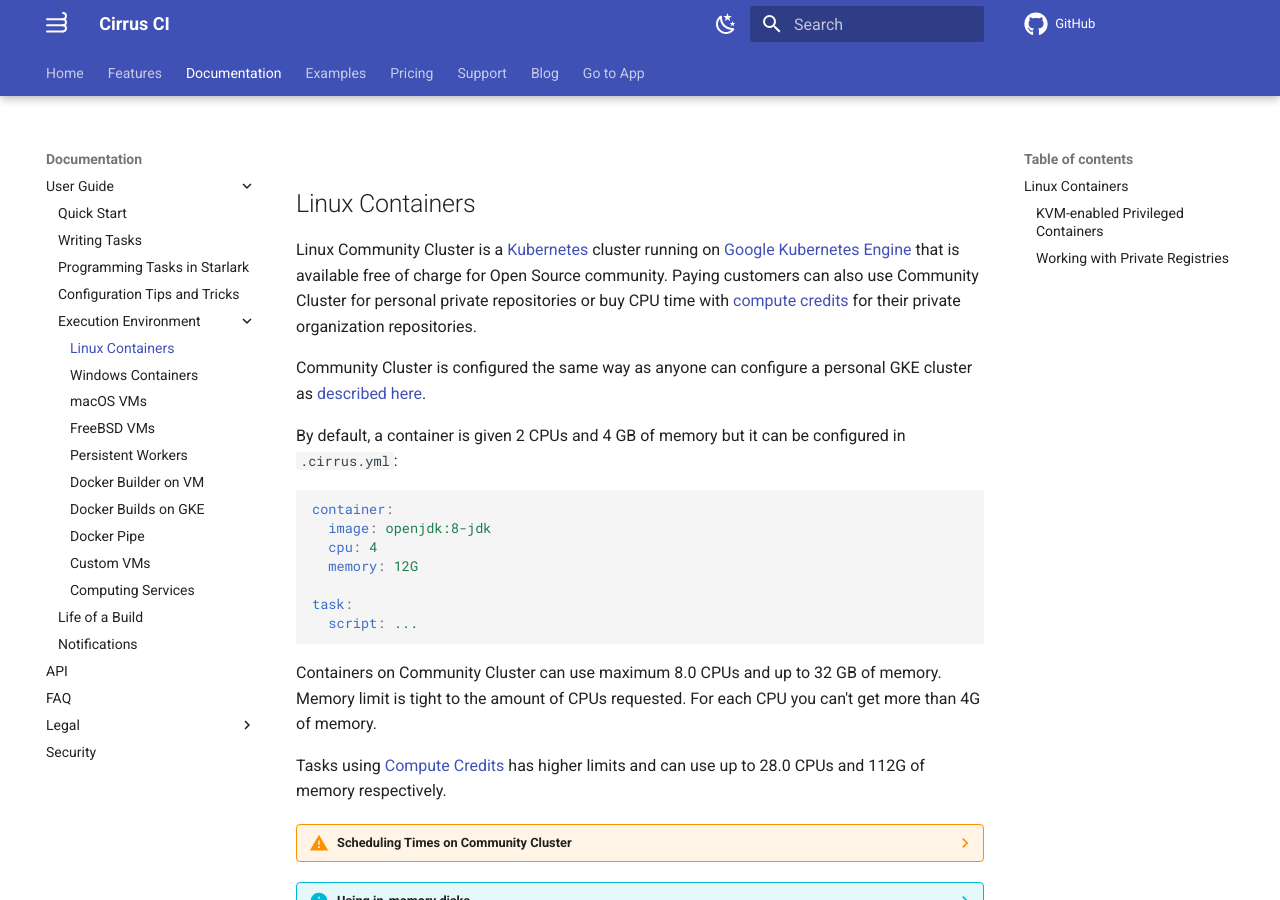
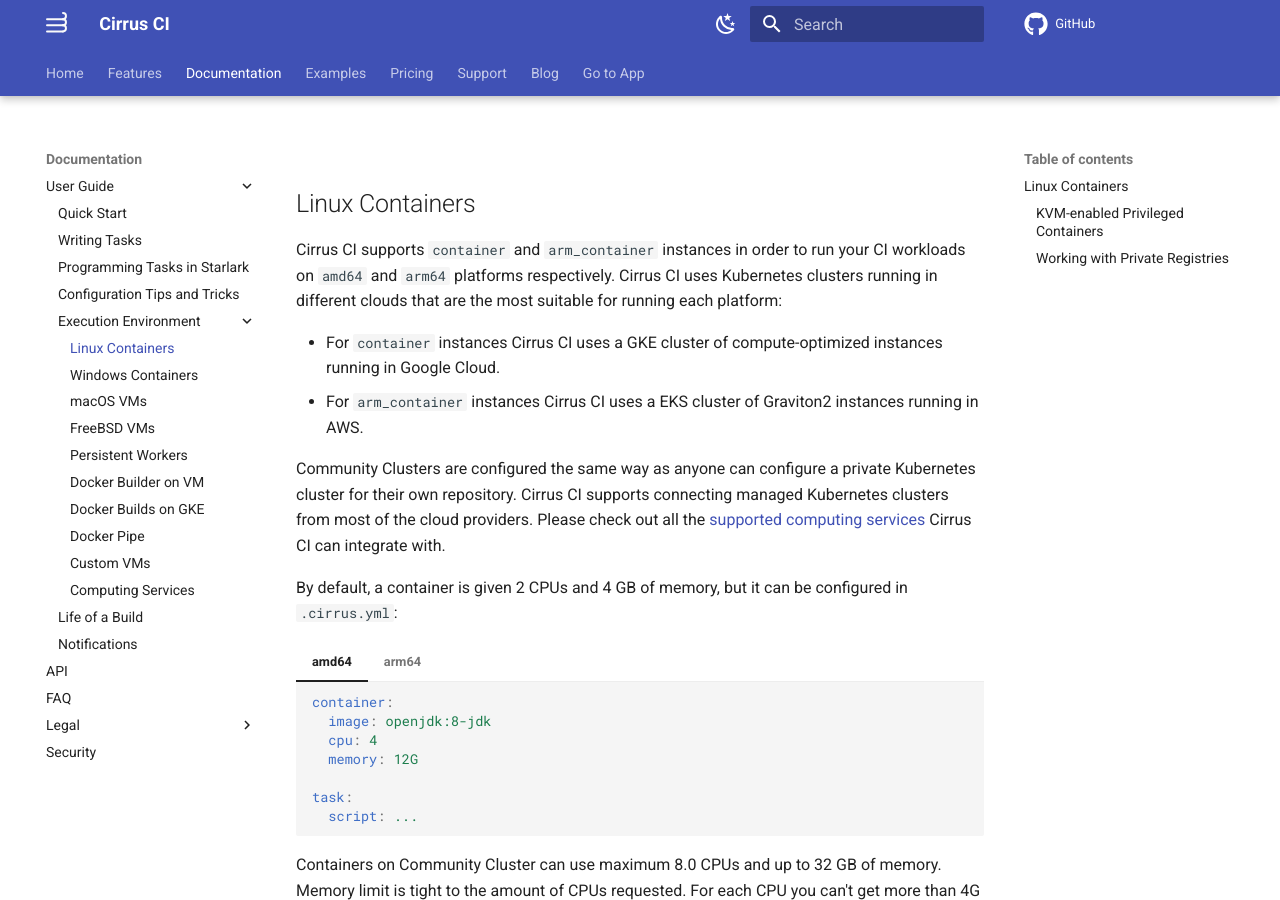
Before and after one commit to cirruslabs/cirrus-ci-docs, an MkDocs documentation site: the page built from docs/guide/linux.md, in a window 1280 px wide and 900 px high. Built offline with MkDocs 1.6.1 and Material for MkDocs 9.7.7, drawn with Linux system fonts in a browser that asks for light colours; comment, search, counter and statistics services are not loaded.

Commit message:
Document Arm Containers

````diff
--- a/docs/guide/linux.md
+++ b/docs/guide/linux.md
@@ -1,22 +1,41 @@
 ## Linux Containers
 
-Linux Community Cluster is a [Kubernetes](https://kubernetes.io/) cluster running on [Google Kubernetes Engine](supported-computing-services.md#google-kubernetes-engine)
-that is available free of charge for Open Source community. Paying customers can also use Community Cluster for
-personal private repositories or buy CPU time with [compute credits](../pricing.md#compute-credits) for their private organization repositories.
+Cirrus CI supports `container` and `arm_container` instances in order to run your CI workloads on `amd64` and `arm64`
+platforms respectively. Cirrus CI uses Kubernetes clusters running in different clouds that are the most suitable for
+running each platform:
 
-Community Cluster is configured the same way as anyone can configure a personal GKE cluster as [described here](supported-computing-services.md#google-kubernetes-engine).
+* For `container` instances Cirrus CI uses a GKE cluster of compute-optimized instances running in Google Cloud.
+* For `arm_container` instances Cirrus CI uses a EKS cluster of Graviton2 instances running in AWS.
 
-By default, a container is given 2 CPUs and 4 GB of memory but it can be configured in `.cirrus.yml`:
+Community Clusters are configured the same way as anyone can configure a private Kubernetes cluster for their own
+repository. Cirrus CI supports connecting managed Kubernetes clusters from most of the cloud providers. Please check out
+all the [supported computing services](supported-computing-services.md) Cirrus CI can integrate with.
 
-```yaml
-container:
-  image: openjdk:8-jdk
-  cpu: 4
-  memory: 12G
+By default, a container is given 2 CPUs and 4 GB of memory, but it can be configured in `.cirrus.yml`:
 
-task:
-  script: ...
-```
+=== "amd64"
+
+    ```yaml
+    container:
+      image: openjdk:8-jdk
+      cpu: 4
+      memory: 12G
+
+    task:
+      script: ...
+    ```
+
+=== "arm64"
+
+    ```yaml
+    arm_container:
+      image: openjdk:8-jdk
+      cpu: 4
+      memory: 12G
+
+    task:
+      script: ...
+    ```
 
 Containers on Community Cluster can use maximum 8.0 CPUs and up to 32 GB of memory. Memory limit is tight to the amount
 of CPUs requested. For each CPU you can't get more than 4G of memory.
@@ -34,13 +53,25 @@ Tasks using [Compute Credits](../pricing.md#compute-credits) has higher limits a
     Some I/O intensive tasks may benefit from using a `tmpfs` disk mounted as a working directory. Set `use_in_memory_disk` flag
     to enable in-memory disk for a container:
 
-    ```yaml
-    task:
-      name: Much I/O
-      container:
-        image: alpine:latest
-        use_in_memory_disk: true
-    ```
+    === "amd64"
+
+        ```yaml
+        task:
+          name: Much I/O
+          container:
+            image: alpine:latest
+            use_in_memory_disk: true
+        ```
+
+    === "arm64"
+
+        ```yaml
+        task:
+          name: Much I/O
+          arm_container:
+            image: alpine:latest
+            use_in_memory_disk: true
+        ```
 
     **Note**: any files you write including cloned repository will count against your task's memory limit.
 
--- a/mkdocs.yml
+++ b/mkdocs.yml
@@ -73,6 +73,7 @@ markdown_extensions:
   - pymdownx.mark
   - pymdownx.smartsymbols
   - pymdownx.superfences
+  - pymdownx.tabbed
   - pymdownx.tasklist:
       custom_checkbox: true
   - pymdownx.tilde
````
Also changed, not shown: docs/guide/docker-builder-vm.md (+1 -1 lines), docs/guide/writing-tasks.md (+1 -0 lines).
